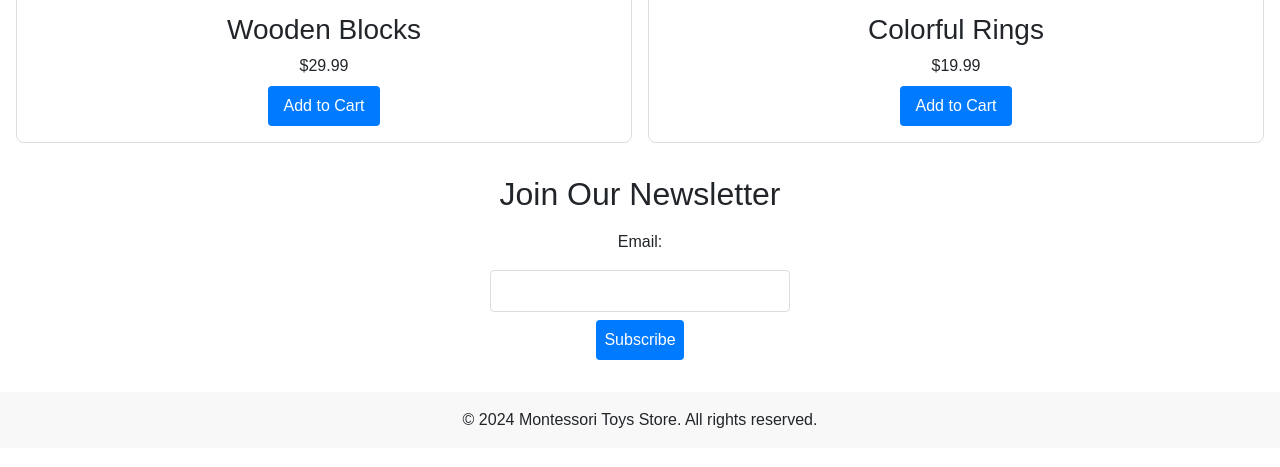
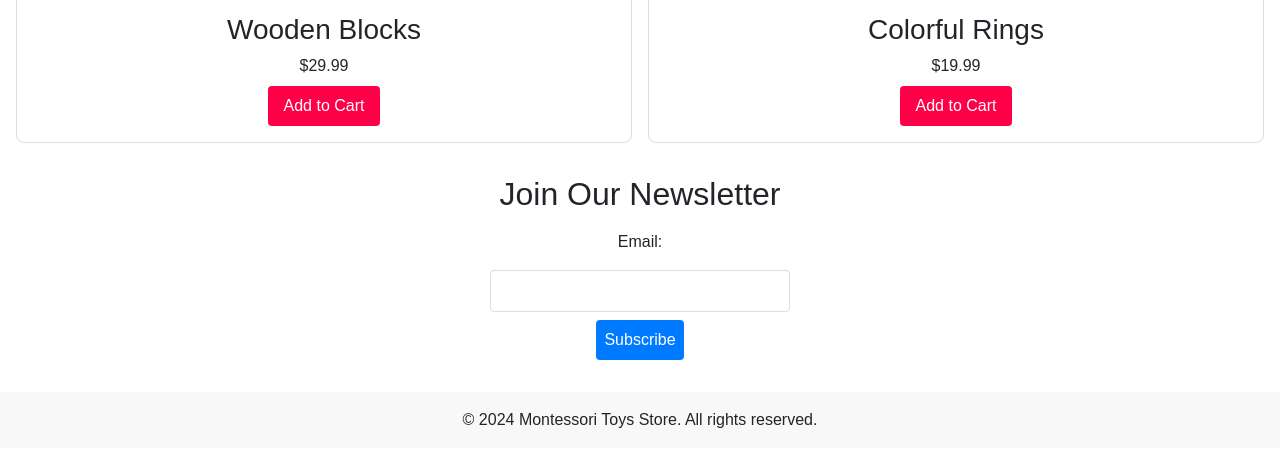
Before and after one commit to davidsantos1983/CasaDoMar, a plain HTML site: page index.html in a window 1280 px wide. Shown: the part 329-796 px from the top of the page. Drawn offline with nearby package versions, Linux system fonts and the light colour scheme.

Commit message:
Css class indetified by changiong button color

```diff
--- a/index-style.css
+++ b/index-style.css
@@ -106,7 +106,7 @@ body {
     padding: 0.5rem 1rem;
     font-size: 1rem;
     border: none;
-    background-color: #007bff;
+    background-color: #ff0048;
     color: #fff;
     cursor: pointer;
     border-radius: 4px;
```
